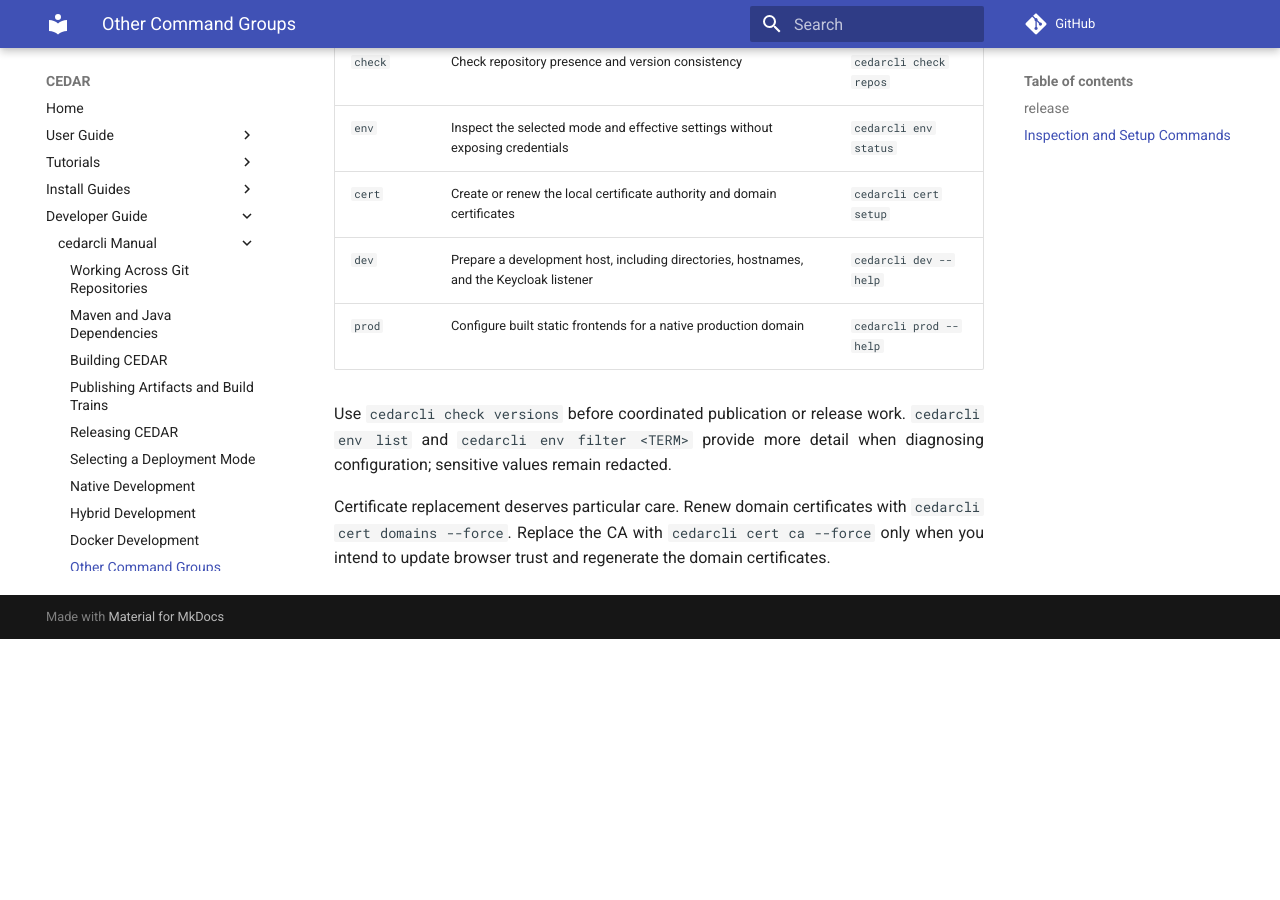
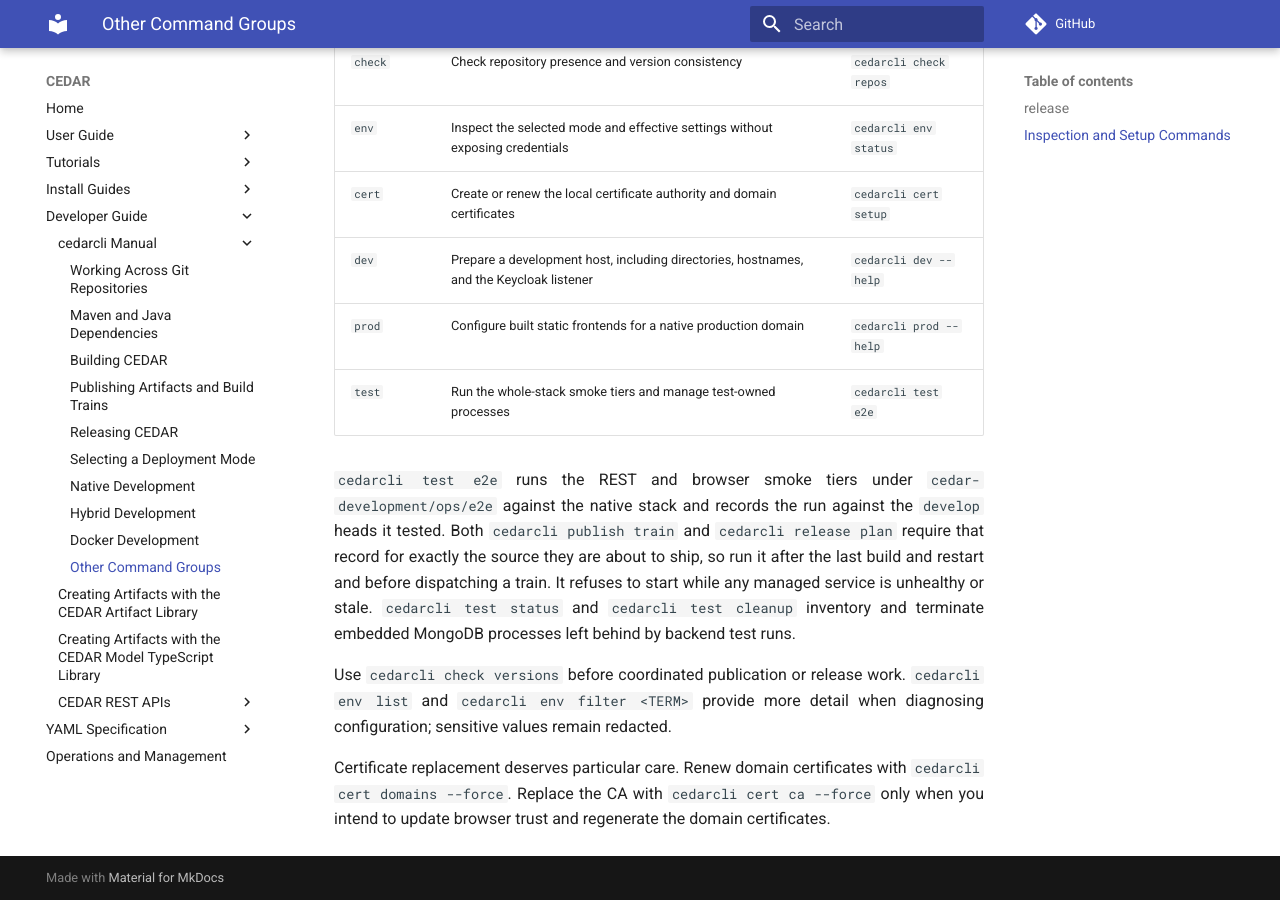
Before and after one commit to metadatacenter/cedar-mkdocs, an MkDocs documentation site: the page built from docs/developer-guide/cedarcli/other-commands.md, in a window 1280 px wide and 900 px high, scrolled down 562 px. Built offline with MkDocs 1.6.1 and Material for MkDocs 9.7.7, drawn with Linux system fonts in a browser that asks for light colours; comment, search, counter and statistics services are not loaded; before the commit the page ends 1201 px from its top, so only the background shows below that.

Commit message:
Document cedarcli test e2e and the smoke gate on train and release
The manual's publishing and release pages state that the dispatch preflight and the release plan
require a passing whole-stack smoke run recorded against exactly the source being shipped, the
other-commands page gains the `test` group with `cedarcli test e2e`, and the native page notes
that a stale binary also stops that command from running.

Co-Authored-By: Claude Fable 5.1 <noreply@anthropic.com>

```diff
--- a/docs/developer-guide/cedarcli/other-commands.md
+++ b/docs/developer-guide/cedarcli/other-commands.md
@@ -19,6 +19,15 @@ branches, and tags across the repositories and publishing to Nexus.
 | `cert` | Create or renew the local certificate authority and domain certificates | `cedarcli cert setup` |
 | `dev` | Prepare a development host, including directories, hostnames, and the Keycloak listener | `cedarcli dev --help` |
 | `prod` | Configure built static frontends for a native production domain | `cedarcli prod --help` |
+| `test` | Run the whole-stack smoke tiers and manage test-owned processes | `cedarcli test e2e` |
+
+`cedarcli test e2e` runs the REST and browser smoke tiers under `cedar-development/ops/e2e` against
+the native stack and records the run against the `develop` heads it tested. Both
+`cedarcli publish train` and `cedarcli release plan` require that record for exactly the source they
+are about to ship, so run it after the last build and restart and before dispatching a train. It
+refuses to start while any managed service is unhealthy or stale. `cedarcli test status` and
+`cedarcli test cleanup` inventory and terminate embedded MongoDB processes left behind by backend
+test runs.
 
 Use `cedarcli check versions` before coordinated publication or release work. `cedarcli env list`
 and `cedarcli env filter <TERM>` provide more detail when diagnosing configuration; sensitive
```
Also changed, not shown: docs/developer-guide/cedarcli/native.md (+1 -1 lines), docs/developer-guide/cedarcli/publishing.md (+3 -1 lines), docs/developer-guide/cedarcli/release.md (+3 -1 lines).
